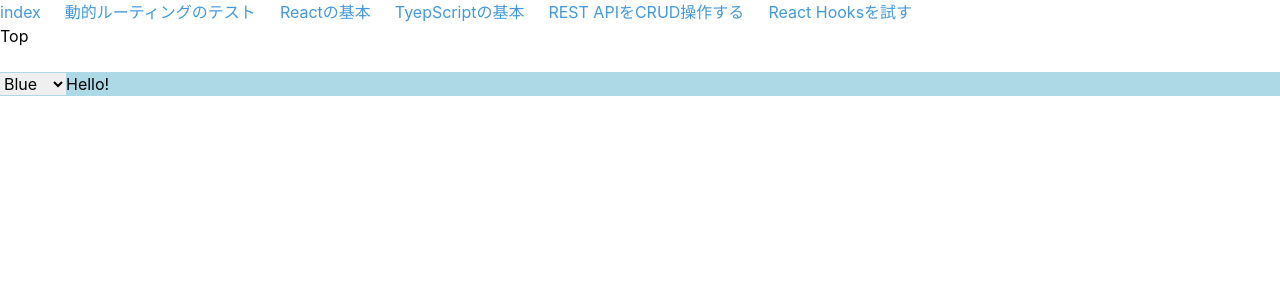
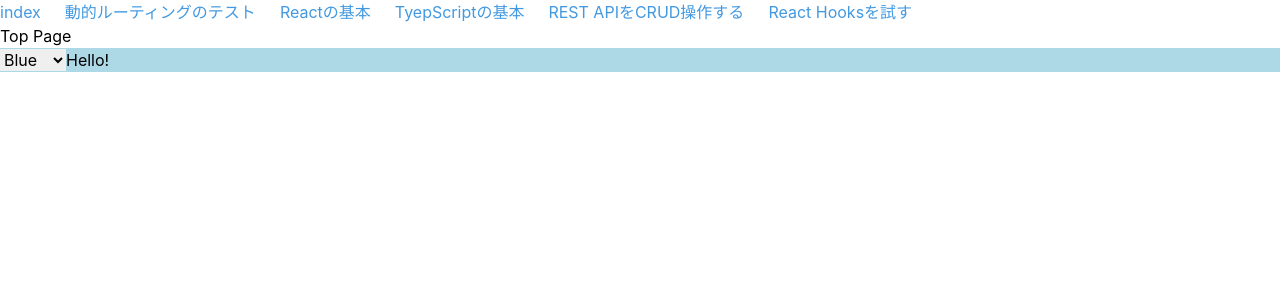
Before and after one commit to yujiokayama/react-typescript-basic, a React (Create React App) app: page / in a window 1280 px wide. Shown: the top 300 px of the page. Built offline with nearby package versions, Linux system fonts and the light colour scheme.

Commit message:
circle ci test

```diff
--- a/src/pages/Top.tsx
+++ b/src/pages/Top.tsx
@@ -7,12 +7,7 @@ const Top: React.FC = () => {
 
   return (
     <div>
-      <h1>Top</h1>
-      <button
-        onClick={() => {
-          testFunc("こんにちは");
-        }}
-      ></button>
+      <h1>Top Page</h1>
     </div>
   );
 };
```
